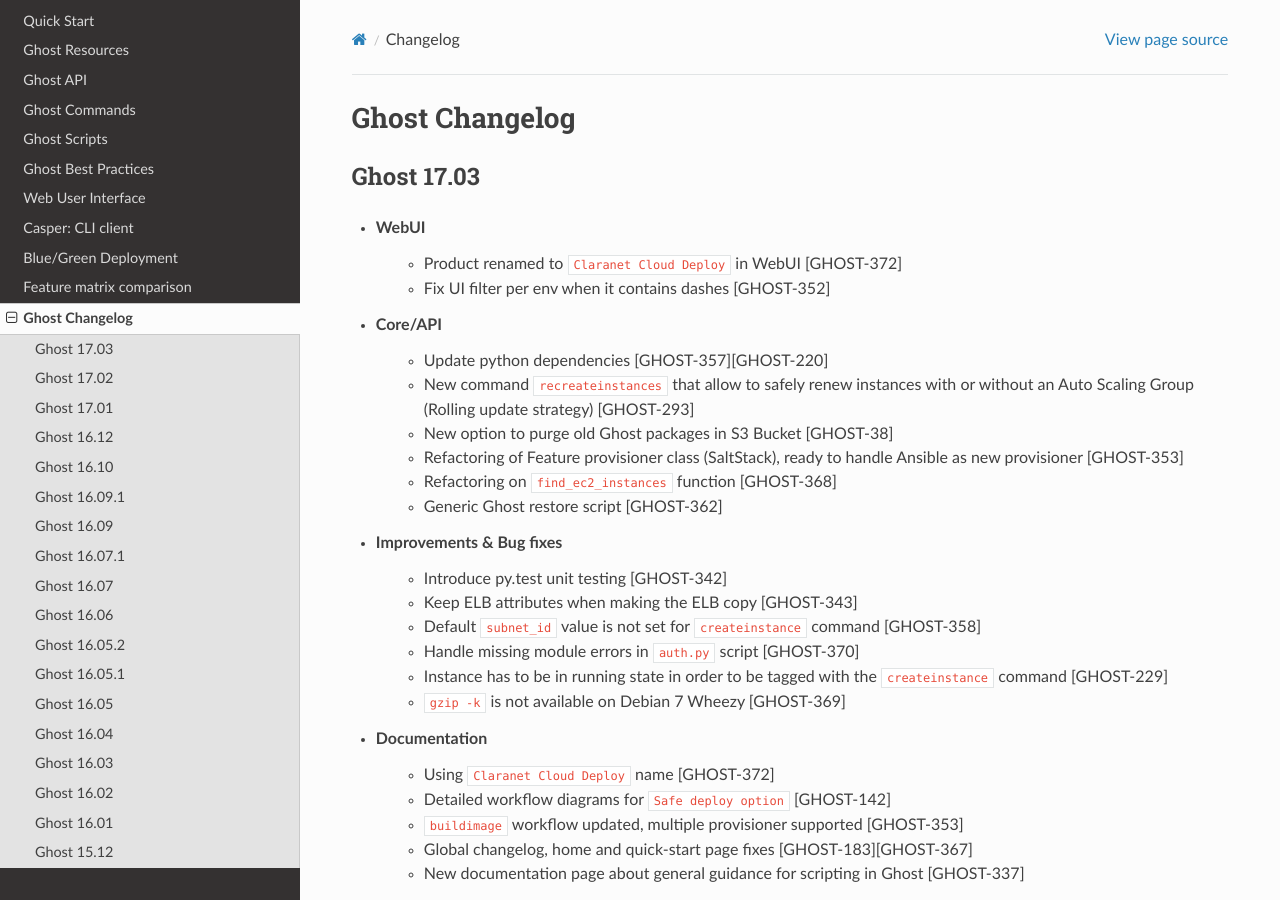
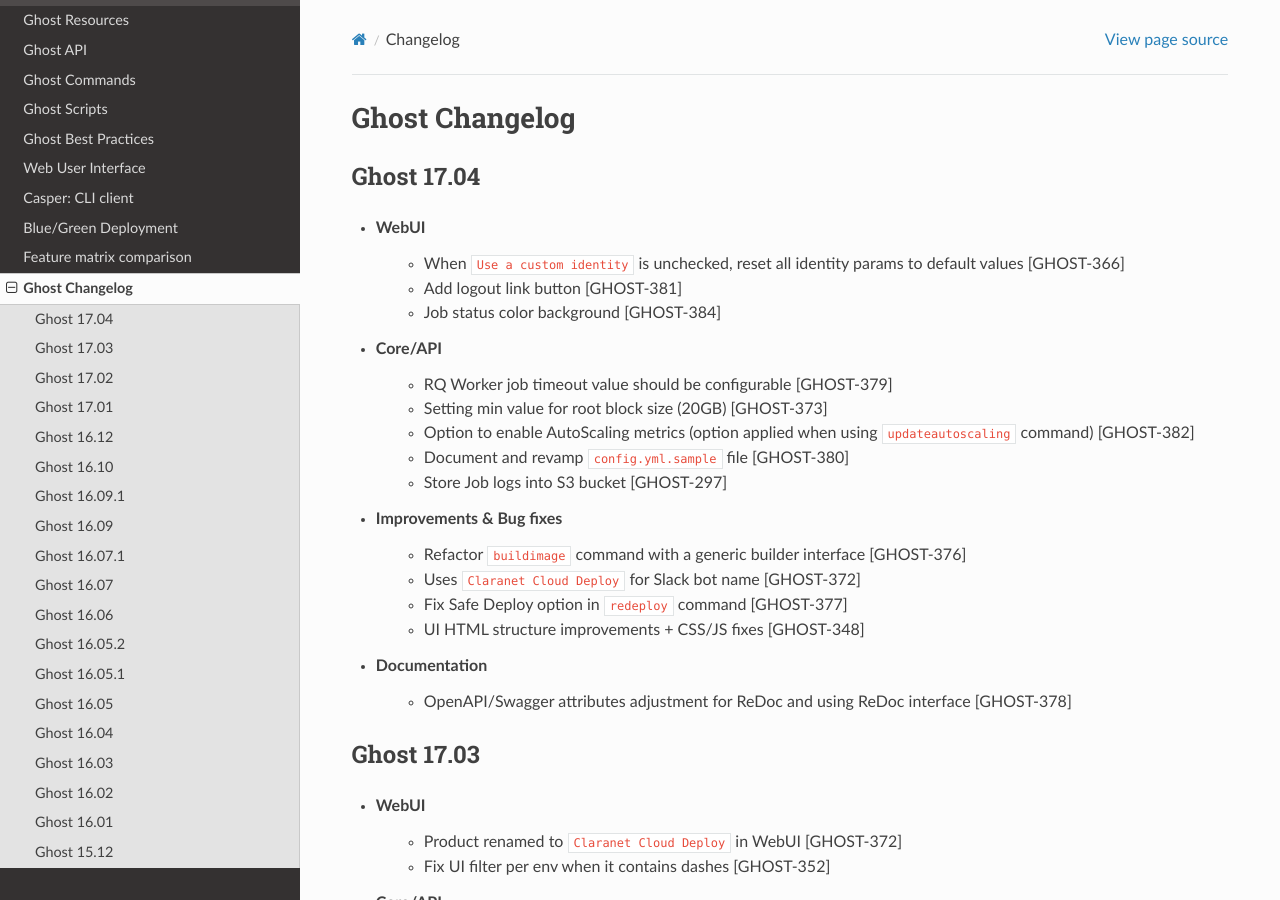
Before and after one commit to claranet/cloud-deploy-docs, a Sphinx documentation site: the page built from source/rst/changelog.rst, in a window 1280 px wide and 900 px high. Built offline with Sphinx 7.4.7 and the Read the Docs theme 2.0.0, drawn with Linux system fonts in a browser that asks for light colours.

Commit message:
Changelog Release 17.04

```diff
--- a/source/conf.py
+++ b/source/conf.py
@@ -59,9 +59,9 @@
 # built documents.
 #
 # The short X.Y version.
-version = '17.03'
+version = '17.04'
 # The full version, including alpha/beta/rc tags.
-release = 'Release 17.03'
+release = 'Release 17.04'
 
 # The language for content autogenerated by Sphinx. Refer to documentation
 # for a list of supported languages.
--- a/source/rst/changelog.rst
+++ b/source/rst/changelog.rst
@@ -7,6 +7,30 @@
 
 .. toctree::
     :maxdepth: 2
+
+Ghost 17.04
+-----------
+
+* WebUI
+    - When ``Use a custom identity`` is unchecked, reset all identity params to default values [GHOST-366]
+    - Add logout link button [GHOST-381]
+    - Job status color background [GHOST-384]
+
+* Core/API
+    - RQ Worker job timeout value should be configurable [GHOST-379]
+    - Setting min value for root block size (20GB) [GHOST-373]
+    - Option to enable AutoScaling metrics (option applied when using ``updateautoscaling`` command) [GHOST-382]
+    - Document and revamp ``config.yml.sample`` file [GHOST-380]
+    - Store Job logs into S3 bucket [GHOST-297]
+
+* Improvements & Bug fixes
+    - Refactor ``buildimage`` command with a generic builder interface [GHOST-376]
+    - Uses ``Claranet Cloud Deploy`` for Slack bot name [GHOST-372]
+    - Fix Safe Deploy option in ``redeploy`` command [GHOST-377]
+    - UI HTML structure improvements + CSS/JS fixes [GHOST-348]
+
+* Documentation
+    - OpenAPI/Swagger attributes adjustment for ReDoc and using ReDoc interface [GHOST-378]
 
 Ghost 17.03
 -----------
```
